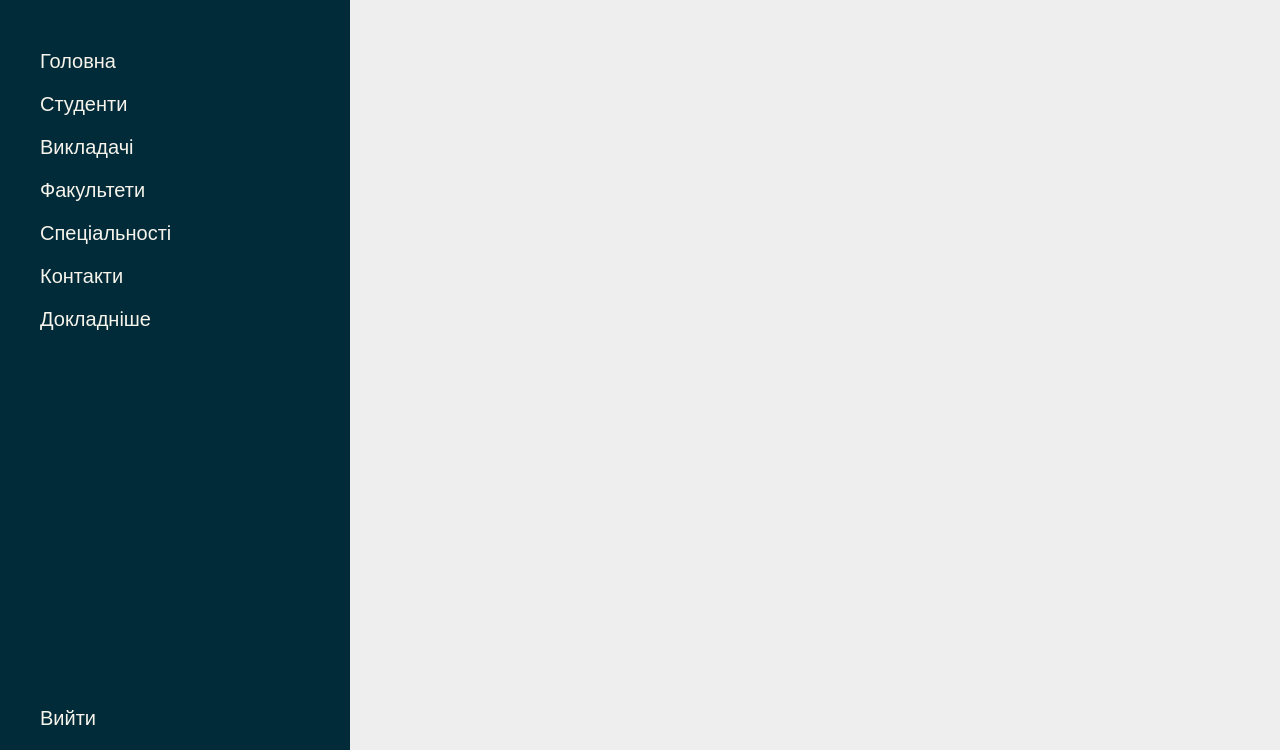
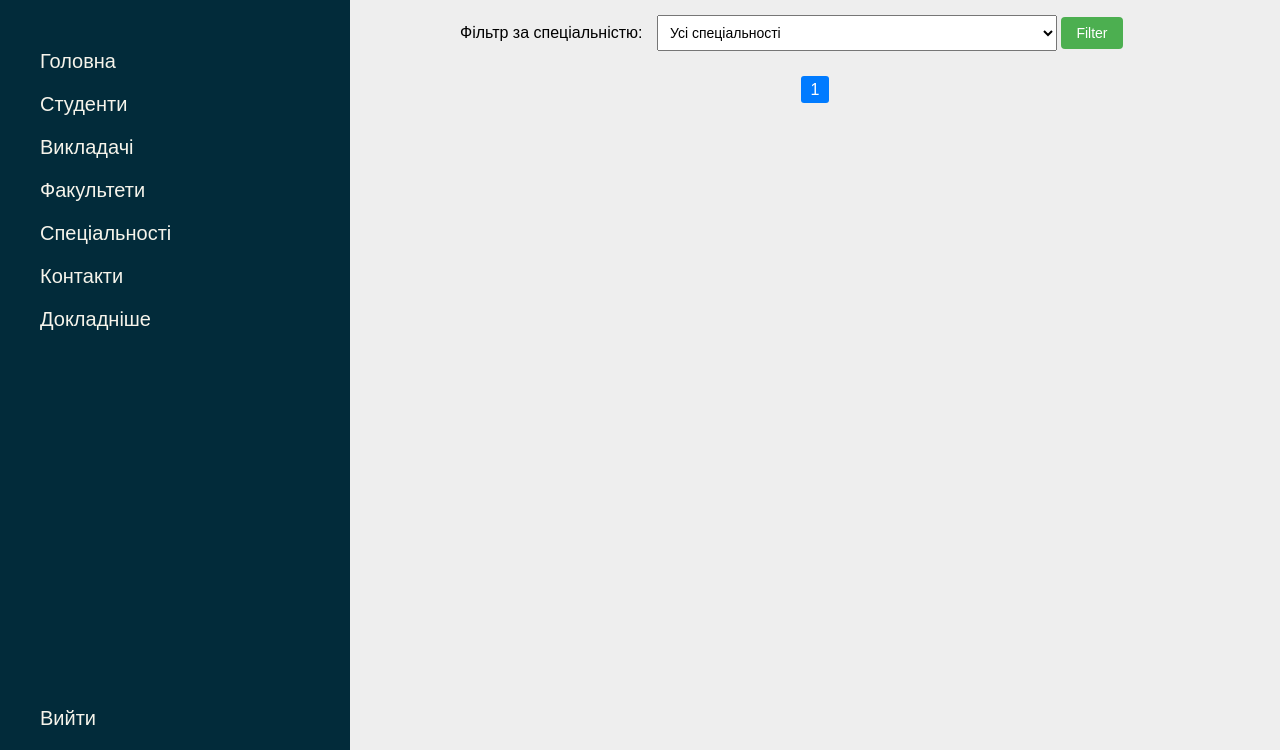
Before and after one commit to DM-XVII/khneupub, a Django app: page /students/ in a window 1280 px wide. Shown: the part 50-800 px from the top of the page. Run offline with Django 4.2, Linux system fonts and the light colour scheme; a user stored in the database is signed in; tables that the repository leaves empty hold one stand-in row (values such as "Sample post"); some libraries are stand-ins or nearby versions.

Commit message:
students list

```diff
--- a/khneu_pub_project/khneu_pub_app/static/khneu_pub_app/css/styles.css
+++ b/khneu_pub_project/khneu_pub_app/static/khneu_pub_app/css/styles.css
@@ -466,3 +466,71 @@ textarea {
   .errorlist{
     list-style: none;
   }
+
+
+  .filter-container {
+    margin-bottom: 20px;
+    text-align: left;
+    margin-left: 100px;
+}
+
+.filter-container label {
+    margin-right: 10px;
+}
+
+.filter-container select {
+    padding: 8px;
+    width: 400px;
+    font-size: 14px;
+}
+
+.filter-container button {
+    padding: 8px 15px;
+    font-size: 14px;
+    background-color: #4CAF50; /* Green */
+    color: white;
+    border: none;
+    border-radius: 4px;
+    cursor: pointer;
+    margin-top: 7px;
+    margin-right: 15px;
+}
+
+.filter-container button:hover {
+    background-color: #45a049;
+}
+
+.user-cards-container {
+    margin-top: 30px;
+}
+
+.user-card {
+    margin-left: 100px;
+    background-color: white;
+    box-shadow: 0 5px 8px 0 rgba(0, 0, 0, 0.2), 0 6px 20px 0 rgba(0, 0, 0, 0.19);
+    border-radius: 15px;
+    height: 115px;
+    width: 70%;
+    border: 1px solid #ccc;
+    padding: 15px;
+    margin-bottom: 20px; /* Adjust as needed for spacing between cards */
+    box-sizing: border-box;
+}
+
+.user-card h1 {
+    font-size: 23px;
+}
+
+.user-card h3 {
+    margin-bottom: 15px;
+    font-size: 14px;
+}
+
+.user-card p {
+    margin-bottom: 10px;
+    font-size: 16px;
+}
+
+.profile-link {
+    text-align: right;
+}
--- /dev/null
+++ b/khneu_pub_project/khneu_pub_app/templates/khneu_pub_app/students_list.html
@@ -0,0 +1,57 @@
+{% extends 'khneu_pub_app/base.html' %}
+
+{% block content %}
+<div class="filter-container">
+    <form method="post">
+        {% csrf_token %}
+        <label for="specialization">Фільтр за спеціальністю:</label>
+        <select id="specialization" name="specialization">
+            <option value="" selected>Усі спеціальності</option>
+            {% for specialization in specializations %}
+                <option value="{{ specialization.id }}">{{ specialization.name }}</option>
+            {% endfor %}
+        </select>
+        <button type="submit">Filter</button>
+    </form>
+</div>
+
+<div class="user-cards-container">
+    {% for s in subjects %}
+        <div class="user-card">
+            <h3>{{ s.specialization.faculty }} | {{ s.specialization }}</h3>
+            <h1><a href="{{ s.get_absolute_url }}" class="link">{{ s.first_name }} {{ s.last_name }}</a></h1>
+            <a href="{{ s.get_absolute_url }}" class="profile-link"><p>Відкрити профіль</p></a>
+        </div>
+    {% endfor %}
+</div>
+
+<div class="pagination">
+    <span class="step-links">
+      {% if subjects.has_previous %}
+        <a href="?page={{ subjects.previous_page_number }}" class="previous-link">&laquo;</a>
+      {% endif %}
+
+      {% if subjects.number > 3 %}
+        <a href="?page=1" >1</a>
+        <span class="ellipsis">...</span>
+      {% endif %}
+
+      {% for i in subjects.paginator.page_range %}
+        {%if i == subjects.number%}
+          <span class="active">{{i}}</span>
+        {% elif i > subjects.number|add:'-3' and i < subjects.number|add:'3' %}
+          <a href="?page={{ i }}">{{ i }}</a>
+        {% endif %}
+      {% endfor %}
+
+      {% if subjects.number < subjects.paginator.num_pages|add:'-2' %}
+        <span class="ellipsis">...</span>
+        <a href="?page={{subjects.paginator.num_pages}}">{{subjects.paginator.num_pages}}</a>
+      {% endif %}
+
+      {% if subjects.has_next %}
+        <a href="?page={{ subjects.next_page_number }}" class="next-link">&raquo;</a>
+      {% endif %}
+    </span>
+  </div>
+{% endblock %}
--- a/khneu_pub_project/khneu_pub_app/views.py
+++ b/khneu_pub_project/khneu_pub_app/views.py
@@ -147,7 +147,28 @@ def get_about(request):
 
 @login_required
 def get_students(request):
-    return render(request,'khneu_pub_app/subjects.html')
+    specializations = Specialization.objects.all()
+
+
+
+    if request.method == 'POST':
+        specialization_id = request.POST.get('specialization', None)
+
+        if specialization_id:
+            students = CustomUser.objects.filter(is_staff=False, specialization_id=specialization_id)
+
+        else:
+            students = CustomUser.objects.filter(is_staff=False)
+    else:
+        students = CustomUser.objects.filter(is_staff=False)
+
+    page = request.GET.get('page')
+    subjects = custom_pagination(page, students, 1)
+    context = {'subjects': subjects, 'specializations': specializations}
+    return render(request, 'khneu_pub_app/students_list.html', context=context)
+
+
+
 @login_required
 def get_teachers(request):
     return render(request,'khneu_pub_app/subjects.html')
```
